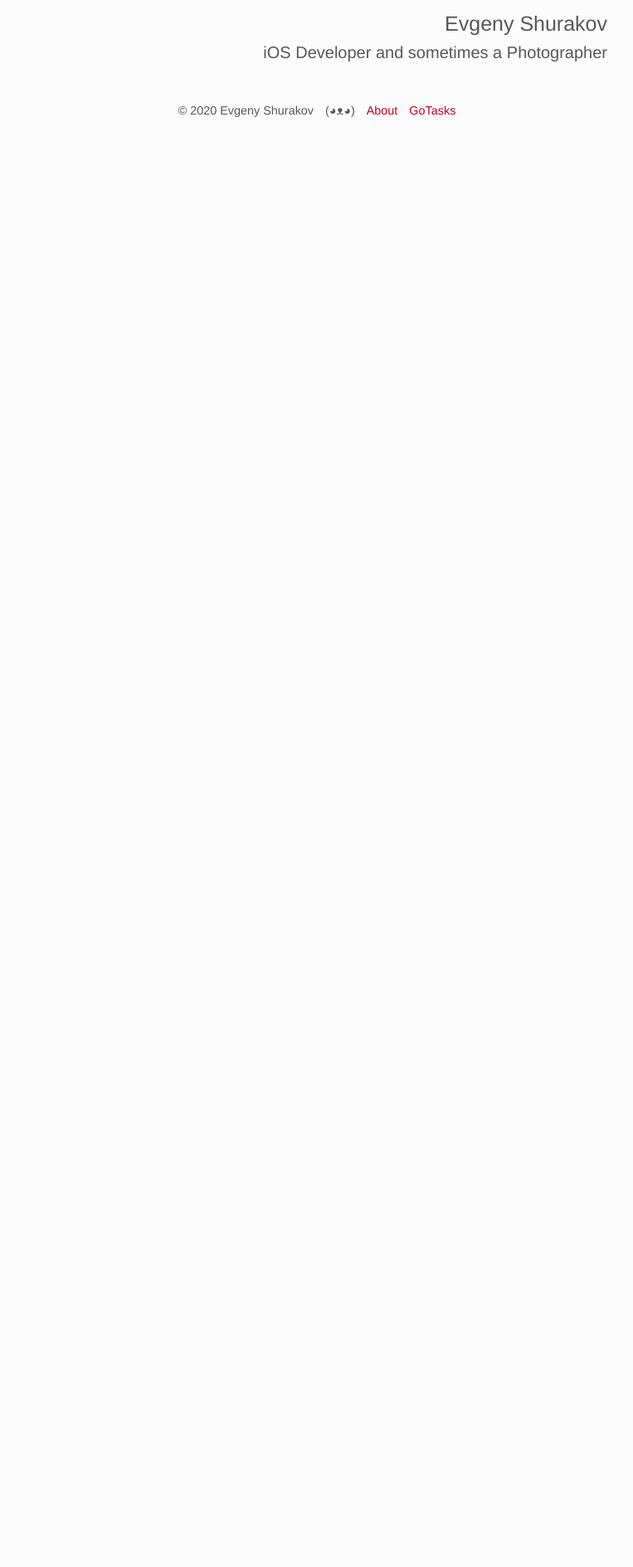
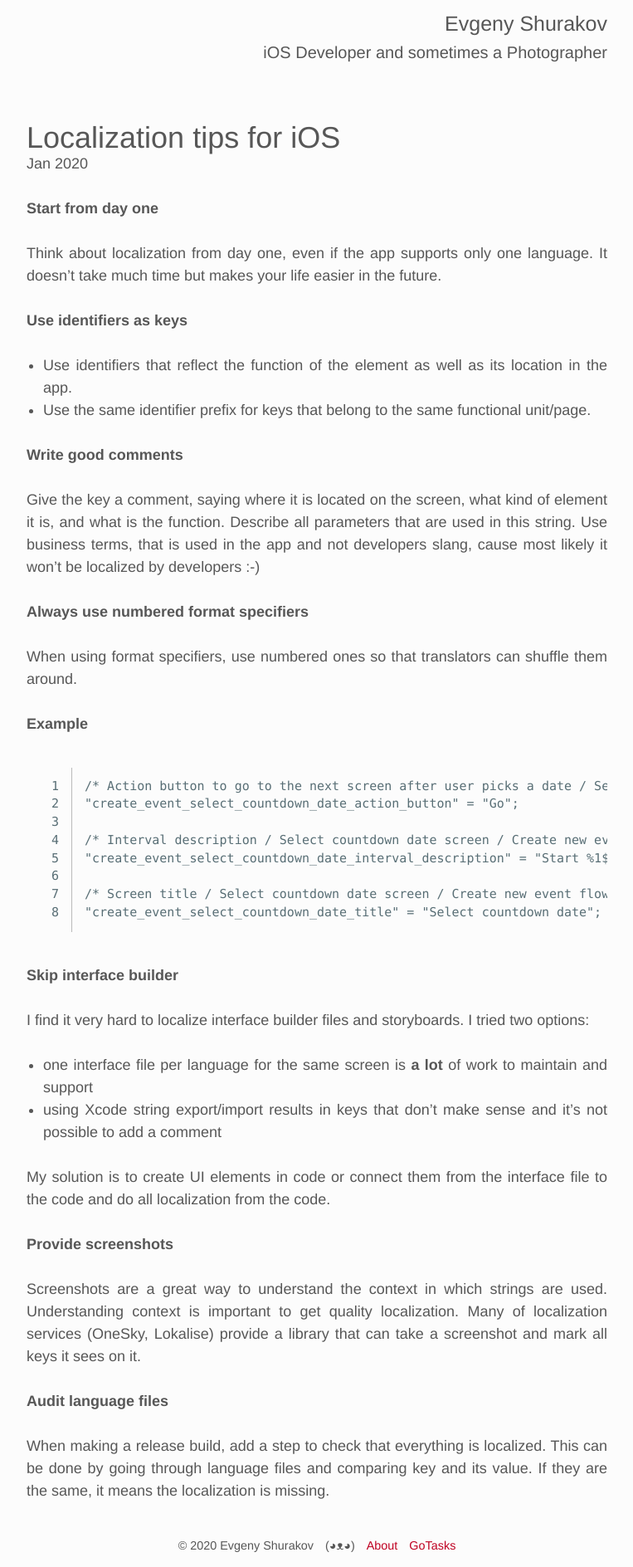
Before and after one commit to eshurakov/eshurakov.github.io, a Jekyll site: the page built from index.html, in a window 1280 px wide. Shown: the whole page at 83% size, without its empty margins (258-1021 px from the left). Built offline with Jekyll 4.4.1, drawn with Linux system fonts in a browser that asks for light colours; before the commit the page ends 900 px from its top, so only the background shows below that.

Commit message:
Add localization tips post

````diff
--- a/_layouts/post.html
+++ b/_layouts/post.html
@@ -4,8 +4,8 @@ layout: default
 
 <article>
 	<header>
-		<h2 class="title">{{ page.title }}</h2>
-		<div class="meta date">{{ page.date | date: "%b %-d, %Y" }}</div>
+		<h1 class="title">{{ page.title }}</h2>
+		<div class="meta date">{{ page.date | date: "%b %Y" }}</div>
 	</header>
 	<div class="entry-content">{{ content }}</div>
 </article>
--- /dev/null
+++ b/_posts/2020-01-01-ios-localization-tips.markdown
@@ -0,0 +1,57 @@
+---
+layout: post
+title: "Localization tips for iOS"
+date: 2020-01-01 12:00
+comments: true
+published: true
+categories:
+---
+
+**Start from day one**
+
+Think about localization from day one, even if the app supports only one language. It doesn't take much time but makes your life easier in the future.
+
+**Use identifiers as keys**
+
+* Use identifiers that reflect the function of the element as well as its location in the app.
+* Use the same identifier prefix for keys that belong to the same functional unit/page.
+
+**Write good comments**
+
+Give the key a comment, saying where it is located on the screen, what kind of element it is, and what is the function. Describe all parameters that are used in this string. Use business terms, that is used in the app and not developers slang, cause most likely it won't be localized by developers :-)
+
+**Always use numbered format specifiers**
+
+When using format specifiers, use numbered ones so that translators can shuffle them around.
+
+**Example**
+
+```
+/* Action button to go to the next screen after user picks a date / Select countdown date screen / Create new event flow */
+"create_event_select_countdown_date_action_button" = "Go";
+
+/* Interval description / Select countdown date screen / Create new event flow. Parameters: %1$@ - formatted number of days (1 day, 5 days) */
+"create_event_select_countdown_date_interval_description" = "Start %1$@ countdown";
+
+/* Screen title / Select countdown date screen / Create new event flow */
+"create_event_select_countdown_date_title" = "Select countdown date";
+```
+
+**Skip interface builder**
+
+I find it very hard to localize interface builder files and storyboards.
+I tried two options:
+
+* one interface file per language for the same screen is **a lot** of work to maintain and support
+* using Xcode string export/import results in keys that don't make sense and it's not possible to add a comment
+
+My solution is to create UI elements in code or connect them from the interface file to the code and do all localization from the code.
+
+**Provide screenshots**
+
+Screenshots are a great way to understand the context in which strings are used. Understanding context is important to get quality localization.
+Many of localization services (OneSky, Lokalise) provide a library that can take a screenshot and mark all keys it sees on it.
+
+**Audit language files**
+
+When making a release build, add a step to check that everything is localized. This can be done by going through language files and comparing key and its value. If they are the same, it means the localization is missing.
--- a/_sass/theme.scss
+++ b/_sass/theme.scss
@@ -39,6 +39,8 @@ body {
 
 h1 {
 	font-size: 36px;
+	line-height:1;
+	font-weight:300;
 }
 
 h2 {
--- a/index.html
+++ b/index.html
@@ -8,7 +8,7 @@ layout: default
 		<h2 class="title">
 			<a href="{{ post.url }}">{{ post.title | escape }}</a>
 		</h2>
-		<div class="meta date">{{ post.date | date: "%b %-d, %Y" }}</div>
+		<div class="meta date">{{ post.date | date: "%b %Y" }}</div>
 	</header>
 	<div class="entry-content">
 		{{ post.excerpt }}
````
Also changed, not shown: about/index.markdown (+4 -5 lines), Gemfile.lock.
